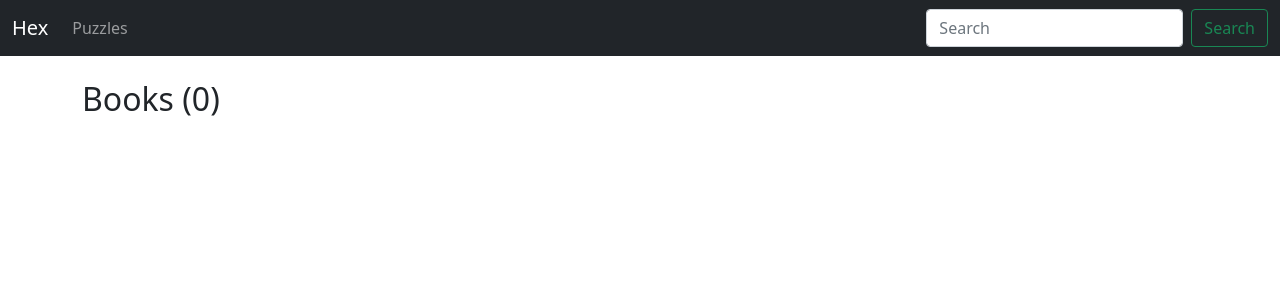
After one commit to lukwam/hex, a Flask app: page /books in a window 1280 px wide. The commit adds this page. Shown: the top 300 px of the page. Run offline with Flask 2, Linux system fonts and the light colour scheme; data that the repository does not hold is empty; some libraries are stand-ins or nearby versions.

Commit message:
Added Books.

```diff
--- a/app/main.py
+++ b/app/main.py
@@ -163,26 +163,61 @@ def admin_publications():
     return render_theme(body)
 
 
-@app.route("/cryptics")
-def cryptics():
-    """Display the cryptics page."""
+@app.route("/books")
+def books():
+    """Display the books page."""
     client = firestore.Client()
-    cryptics = []
+    books = []
+    for doc in client.collection("books").stream():
+        book = doc.to_dict()
+        book["id"] = doc.id
+        books.append(book)
+    body = render_template(
+        "books.html",
+        books=books,
+    )
+    return render_theme(body)
+
+
+@app.route("/books/<id>")
+def books_view(id):
+    client = firestore.Client()
+    book = client.collection("books").document(id).get()
+    code = book.get("code")
+    puzzles = []
+    puzzles_ref = client.collection("puzzles")
+    query_ref = puzzles_ref.where("books", "array_contains", code)
+    if code:
+        for puzzle in query_ref.stream():
+            puzzles.append(puzzle)
+    body = render_template(
+        "book.html",
+        book=book,
+        puzzles=sorted(puzzles, key=lambda x: x.get("date")),
+    )
+    return render_theme(body)
+
+
+@app.route("/puzzles")
+def puzzles():
+    """Display the puzzles page."""
+    client = firestore.Client()
+    puzzles = []
     for doc in client.collection("puzzles").stream():
         cryptic = doc.to_dict()
         cryptic["id"] = doc.id
-        cryptics.append(cryptic)
+        puzzles.append(cryptic)
 
     body = render_template(
-        "cryptics.html",
-        cryptics=cryptics,
+        "puzzles.html",
+        puzzles=puzzles,
     )
     return render_theme(body)
 
 
 @app.route("/puzzle/<id>")
 def puzzle(id):
-    """Display the cryptics page."""
+    """Display the puzzles page."""
     client = firestore.Client()
     # get puzzle
     doc = client.collection("puzzles").document(id).get()
@@ -194,35 +229,35 @@ def puzzle(id):
     image_bucket_name = "lukwam-hex-images"
 
     # get puzzle url
-    puzzle_url = puzzle["puzzle_link"]
+    puzzle_url = None
     # if puzzle_url:
     #     cache_image(id, "puzzle", puzzle_url)
-    if puzzle_url and puzzle_url.lower().endswith(".pdf"):
-        puzzle_file_name = f"{doc.id}_puzzle.png"
-        bucket = storage_client.get_bucket(image_bucket_name)
-        blob = storage.Blob(puzzle_file_name, bucket)
-        if blob.exists():
-            print("Puzzle image exists! Let's display it.")
-            puzzle_url = generate_download_signed_url_v4(
-                image_bucket_name,
-                puzzle_file_name,
-            )
+    # if puzzle_url and puzzle_url.lower().endswith(".pdf"):
+    puzzle_file_name = f"{doc.id}_puzzle.png"
+    bucket = storage_client.get_bucket(image_bucket_name)
+    blob = storage.Blob(puzzle_file_name, bucket)
+    if blob.exists():
+        print("Puzzle image exists! Let's display it.")
+        puzzle_url = generate_download_signed_url_v4(
+            image_bucket_name,
+            puzzle_file_name,
+        )
 
     # get answer url
-    answer_url = puzzle["answer_link"]
+    answer_url = None
     # get answer image
     # if answer_url:
     #     cache_image(id, "answer", answer_url)
-    if answer_url and answer_url.lower().endswith(".pdf"):
-        answer_file_name = f"{doc.id}_answer.png"
-        bucket = storage_client.get_bucket(image_bucket_name)
-        blob = storage.Blob(answer_file_name, bucket)
-        if blob.exists():
-            print("Answer image exists! Let's display it.")
-            answer_url = generate_download_signed_url_v4(
-                image_bucket_name,
-                answer_file_name,
-            )
+    # if answer_url and answer_url.lower().endswith(".pdf"):
+    answer_file_name = f"{doc.id}_answer.png"
+    bucket = storage_client.get_bucket(image_bucket_name)
+    blob = storage.Blob(answer_file_name, bucket)
+    if blob.exists():
+        print("Answer image exists! Let's display it.")
+        answer_url = generate_download_signed_url_v4(
+            image_bucket_name,
+            answer_file_name,
+        )
 
     # get pagination information
     pagination = get_pagination(doc)
@@ -242,7 +277,7 @@ def delete_puzzle(id):
     client = firestore.Client()
     doc_ref = client.collection("puzzles").document(id)
     doc_ref.delete()
-    return redirect("/cryptics")
+    return redirect("/puzzles")
 
 
 @app.route("/admin/puzzle/<id>/edit", methods=["GET", "POST"])
--- /dev/null
+++ b/app/templates/books.html
@@ -0,0 +1,7 @@
+<h2>Books ({{ books|count }})</h2>
+
+<ul class="list-group my-3">
+    {% for book in books|sort(attribute="title") %}
+    <li class="list-group-item"><a href="/books/{{ book.id }}">{{ book.get("title") }}</a></li>
+    {% endfor %}
+</ul>
--- a/app/templates/index.html
+++ b/app/templates/index.html
@@ -3,10 +3,10 @@
     <p class="lead">Celebrating variety puzzles by Emily Cox and Henry Rathvon.</p>
 </div>
 
-<h2><a href="/cryptics">Variety Cryptics</a></h2>
+<h2><a href="/puzzles">Variety Cryptics</a></h2>
 <ul>
   <li>Atlantic Puzzler</li>
-  <li>Books</li>
+  <li><a href="/books">Books</a></li>
   <ul>
     <li>AP: promotional booklet of the first 24 Atlantics</li>
     <li><a href="https://www.amazon.com/Atlantic-Monthly-Puzzler-Book/dp/087923640X">GDN</a>:
--- a/app/templates/theme.html
+++ b/app/templates/theme.html
@@ -30,7 +30,7 @@
                 <a class="nav-link active" aria-current="page" href="#">Home</a>
               </li> -->
               <li class="nav-item">
-                <a class="nav-link" href="/cryptics">Cryptics</a>
+                <a class="nav-link" href="/puzzles">Puzzles</a>
               </li>
             </ul>
             <form class="d-flex">
```
Also changed, not shown: app/templates/book.html (added, +12 -0 lines), app/templates/puzzles.html (renamed from app/templates/cryptics.html, +6 -4 lines).
